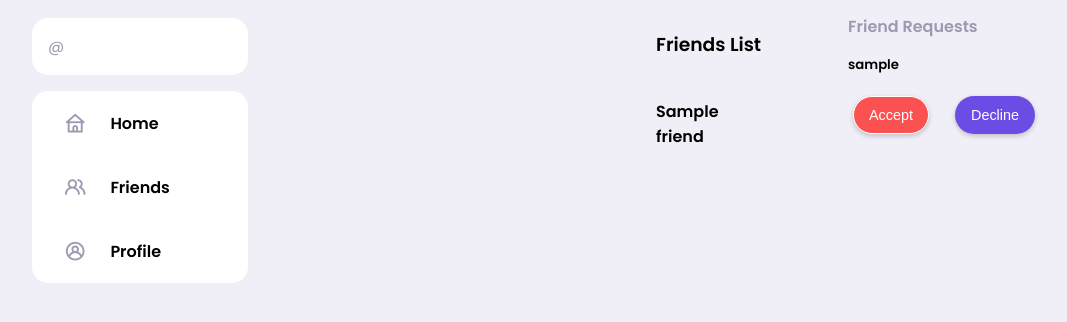
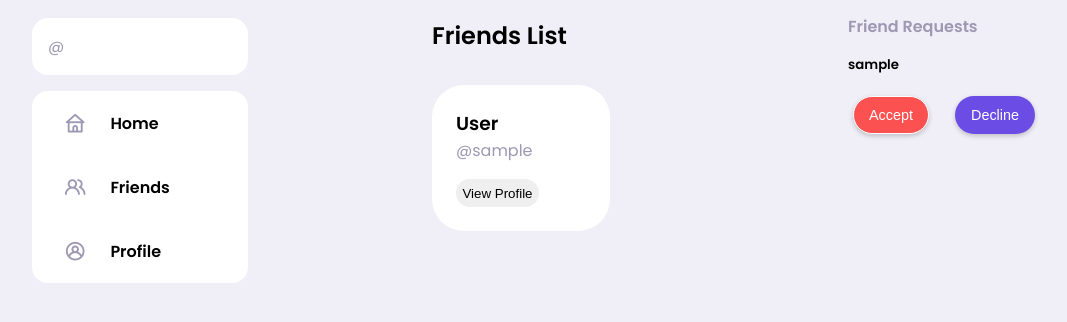
Before and after one commit to the-brain711/Fakebook, a Flask app: template src/Fakebook/templates/friends.html in a window 1280 px wide. Shown: the part 88-410 px from the top of the page, without its empty margins (96-1163 px from the left). Run offline with Flask 3, Linux system fonts and the light colour scheme; the template is opened without the code that fills it: most values are stand-ins (such as "Sample title", 1, 10 or a date in 2020).

Commit message:
Improved friends page

```diff
--- a/src/Fakebook/models/datatypes.py
+++ b/src/Fakebook/models/datatypes.py
@@ -18,7 +18,8 @@ class Address:
 
 
 class Friend:
-    def __init__(self, friend_id: int=0, friend_name: str="", friendship_date: datetime=None):
+    def __init__(self, friend_id: int=0, friend_fullname: str="", friend_username: str="", friendship_date: datetime=None):
         self.friend_id = friend_id
-        self.friend_name = friend_name
+        self.friend_fullname = friend_fullname
+        self.friend_username = friend_username
         self.friendship_date = friendship_date
--- a/src/Fakebook/static/css/base.css
+++ b/src/Fakebook/static/css/base.css
@@ -98,3 +98,24 @@ img {
 a {
     color: inherit;
 }
+
+.box {
+    background-color: var(--color-white);
+    border-radius: var(--border-radius);
+    padding: 1.5rem;
+
+    display: flex;
+    flex-direction: column;
+    row-gap: 1rem;
+}
+
+.box-options {
+    display: flex;
+    flex-direction: row;
+    column-gap: 2rem;
+}
+
+.box-options form input {
+    border-radius: var(--border-radius);
+    padding: 0.4rem;
+}
--- a/src/Fakebook/static/css/friends.css
+++ b/src/Fakebook/static/css/friends.css
@@ -4,7 +4,14 @@
 .friends-page {
     display: flex;
     flex-direction: column;
-    row-gap: 2.5rem;
     margin-left: 14rem;
-    margin-top: 1rem;
+    margin-top: 1.25rem;
+    row-gap: 2rem;
 }
+
+.friends-list-container {
+    display: grid;
+    grid-template-columns: auto auto auto;
+    row-gap: 2rem;
+    column-gap: 2rem;
+}
--- a/src/Fakebook/templates/friends.html
+++ b/src/Fakebook/templates/friends.html
@@ -12,22 +12,27 @@
 {% endif %}
 
 <div class="friends-page">
+    <h2>Friends List</h2>
     {% if friends %}
-    <div class="friends-page">
-        <h3>Friends List</h3>
-        <div class="friends-list-container">
-            {% for friend_id, friend in friends.items() %}
-            <div class="box">
-                <h4>{{ friend['friend_name'] }}</h4>
-            </div>
-            {% endfor %}
+    <div class="friends-list-container">
+        {% for friend_id, friend in friends.items() %}
+        <div class="box">
+            <section class="box-header">
+                <h3>{{ friend["friend_fullname"] }}</h3>
+                <p class="text-muted">@{{ friend["friend_username"] }}</p>
+            </section>
+
+            <section class="box-options">
+                <form action="{{ url_for('views.profile') }}" method="get">
+                    <input type="hidden" name="user-id" id="user-id" value="{{ friend['friend_id'] }}">
+                    <input type="submit" name="view-profile" id="view-profile" value="View Profile">
+                </form>
+            </section>
         </div>
+        {% endfor %}
     </div>
     {% else %}
-    <div>
-        <h3>Friends List</h3>
-        <label>No Friends...</label>
-    </div>
+    <label>No Friends...</label>
     {% endif %}
 </div>
 
--- a/src/Fakebook/templates/search.html
+++ b/src/Fakebook/templates/search.html
@@ -13,13 +13,13 @@
     {% endif %}
 
     {% if searchedid %}
-    <div class="search-item">
-        <section class="search-item-header">
+    <div class="box">
+        <section class="box-header">
             <h3>{{ searchedfullname }}</h3>
             <p class="text-muted">@{{ searcheduser }}</p>
         </section>
 
-        <section class="search-item-options">
+        <section class="box-options">
             <form action="{{ url_for('views.send_friend_request') }}" method="post">
                 <input type="hidden" name="friend-id" id="friend-id" value="{{ searchedid }}">
                 <input type="hidden" name="friend-username" id="friend-username" value="{{ searcheduser }}">
--- a/src/Fakebook/views.py
+++ b/src/Fakebook/views.py
@@ -47,6 +47,7 @@ def friends():
             user = User(db, session["id"])
             friends = user.friends_list.friends
             friend_requests = user.friend_requests
+            print(len(friends))
 
             if friends:
                 return render_template("friends.html", friends=friends, friendrequests=friend_requests)
```
Also changed, not shown: src/Fakebook/models/friendslist.py (+3 -8 lines), src/Fakebook/static/css/search.css (+0 -21 lines).
